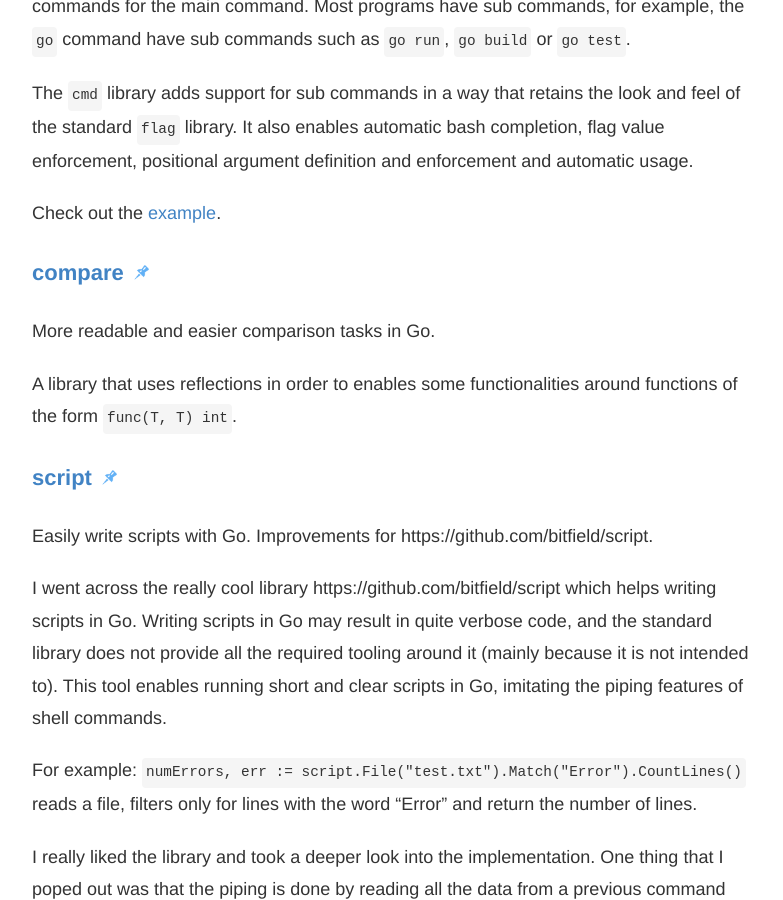
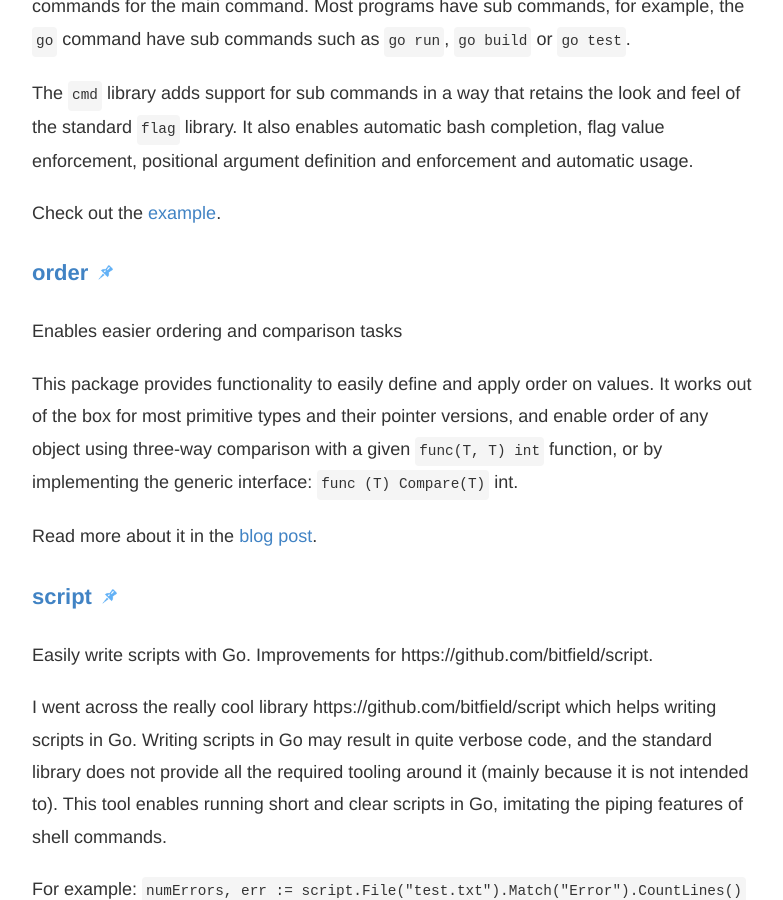
Before and after one commit to posener/posener.github.io, a Jekyll site: the page built from about.md, in a window 1280 px wide and 900 px high, scrolled down 3866 px. Shown: the whole window, without its empty margins (248-1031 px from the left). Built offline with Jekyll 4.4.1, drawn with Linux system fonts in a browser that asks for light colours.

Commit message:
Fix order library text

```diff
--- a/about.md
+++ b/about.md
@@ -138,12 +138,16 @@ positional argument definition and enforcement and automatic usage.
 
 Check out the [example](https://github.com/posener/cmd/blob/master/example/main.go).
 
-### [compare](https://github.com/posener/compare)
+### [order](https://github.com/posener/order)
 
-> More readable and easier comparison tasks in Go.
+> Enables easier ordering and comparison tasks
 
-A library that uses reflections in order to enables some functionalities around functions of the
-form `func(T, T) int`.
+This package provides functionality to easily define and apply order on values. It works out of the
+box for most primitive types and their pointer versions, and enable order of any object using
+three-way comparison with a given `func(T, T) int` function, or by implementing the generic
+interface: `func (T) Compare(T)` int.
+
+Read more about it in the [blog post](/order).
 
 ### [script](https://github.com/posener/script)
 
```
